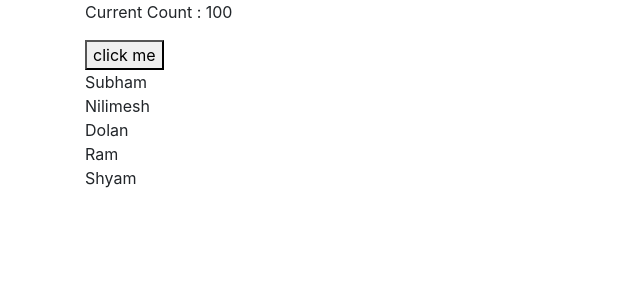
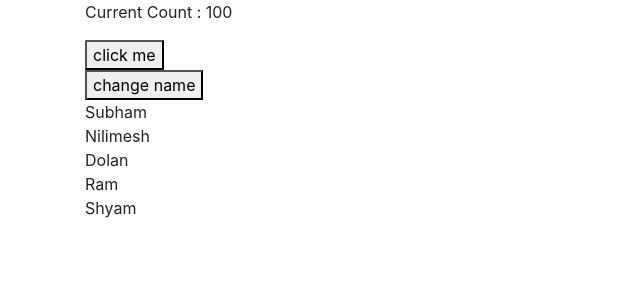
Before and after one commit to Subham1999/MY-REACT-WORKSPACE, a React (Create React App) app: page / in a window 1280 px wide. Shown: the top 300 px of the page, without its empty margins (0-640 px from the left). Built offline with nearby package versions, Linux system fonts and the light colour scheme.

Commit message:
1 file modified

```diff
--- a/components/advanced/MainAdv.js
+++ b/components/advanced/MainAdv.js
@@ -13,6 +13,8 @@ class MainAdv extends React.Component {
 
     this.incrementSomeOtherValueByOne =
       this.incrementSomeOtherValueByOne.bind(this);
+
+    this.changeName = this.changeName.bind(this);
   }
 
   incrementSomeOtherValueByOne() {
@@ -20,6 +22,12 @@ class MainAdv extends React.Component {
     this.setState({
       someOtherValue: someOtherValue + 1,
     });
+  }
+
+  changeName() {
+    const { nameList } = this.state;
+    nameList[0] = 'Subham Santra';
+    this.setState({ nameList: nameList });
   }
 
   componentDidMount() {
@@ -34,13 +42,15 @@ class MainAdv extends React.Component {
     console.log('%%%%%%%% MainAdv rendered');
     const NormalNameList = this.state.nameList?.map((name) => (
       // <NormalNameComponent name={name} />
-      <PureNameComponent name={name} key={name}/>
+      <PureNameComponent name={name} key={name} />
     ));
 
     return (
       <div>
         <p>Current Count : {this.state.someOtherValue}</p>
         <button onClick={this.incrementSomeOtherValueByOne}>click me</button>
+        <br />
+        <button onClick={this.changeName}>change name</button>
         <br />
         <div>{NormalNameList}</div>
       </div>
```
